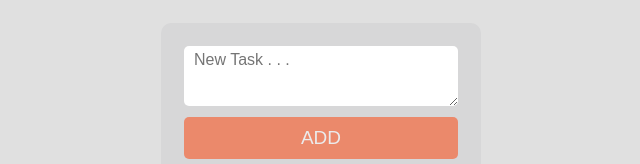
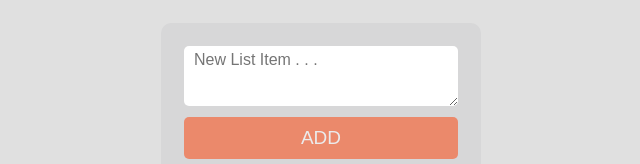
Before and after one commit to bappygolder/oTask, a plain HTML site: page Project-Source/index.html at #/taskView in a window 1280 px wide. Shown: the top 164 px of the page, 319-959 px from the left. Drawn offline with Linux system fonts and the light colour scheme.

Commit message:
Simple text area value update

```diff
--- a/Project-Source/views/task-view/taskView.html
+++ b/Project-Source/views/task-view/taskView.html
@@ -9,7 +9,7 @@
     <!--start: Add Task Section -->
     <div id="add_task_section">
         <form id="add_task" name="add_task">
-            <textarea class="curve" ng-model="vm.newDescription" type="text" name="new_task" id="task_input_field" placeholder="New Task . . ."></textarea>
+            <textarea class="curve" ng-model="vm.newDescription" type="text" name="new_task" id="task_input_field" placeholder="New List Item . . ."></textarea>
             <br/>
             <button class="curve" id="add_task_button" ng-class="{'btn-disabled' : vm.newDescription == ''}" ng-disabled="vm.newDescription == ''" ng-click="vm.addTask()">ADD</button>
         </form>
```
